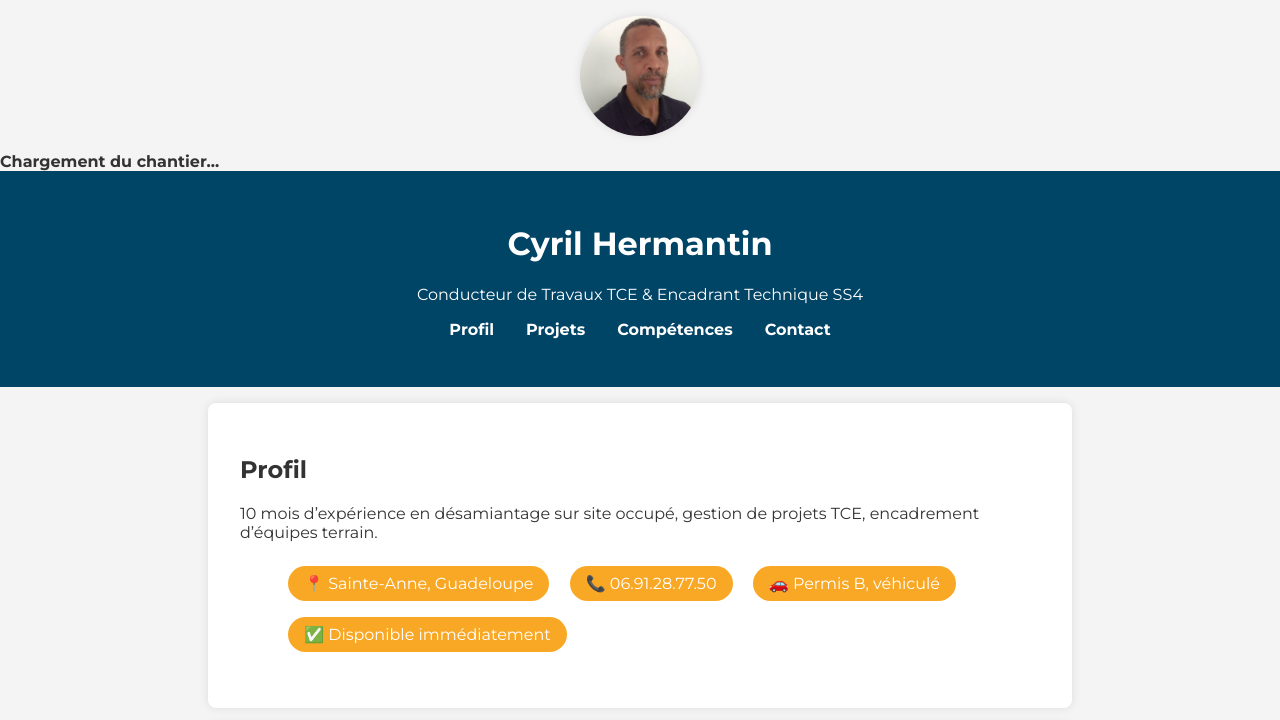
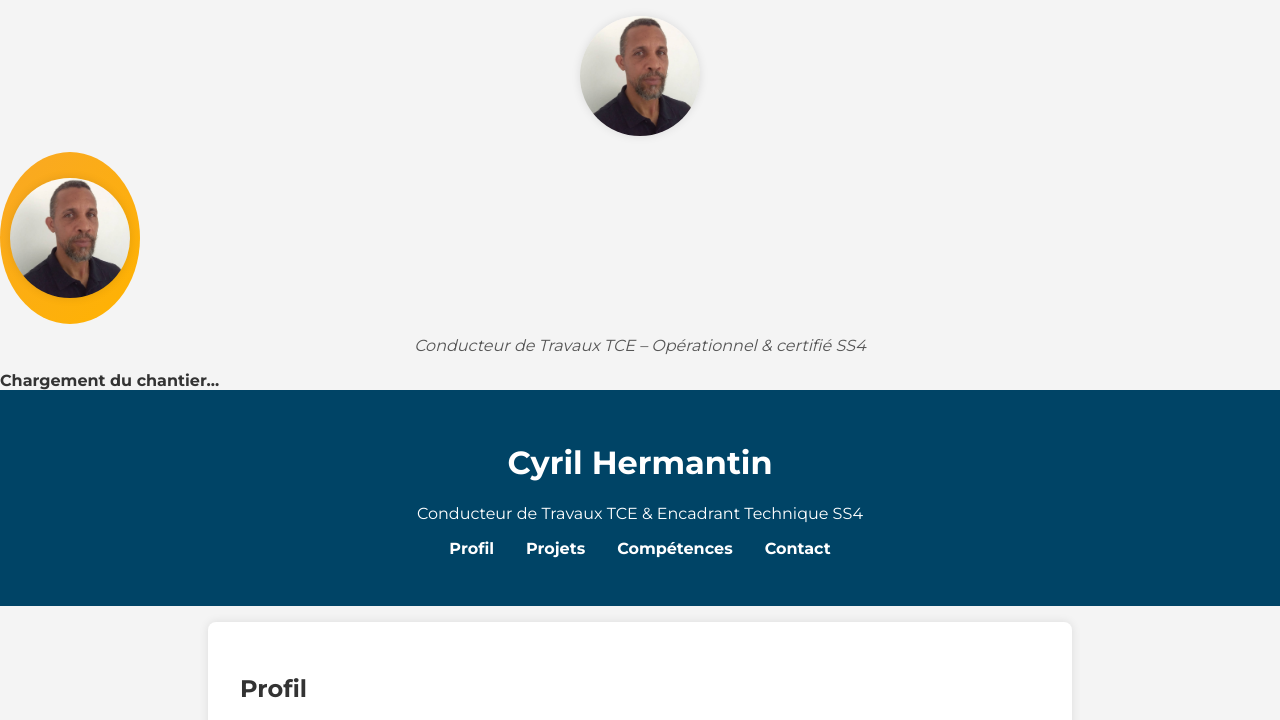
Before and after one commit to cyrilhermantin-create/cv-cyril-hermantin, a plain HTML site: page index.html in a window 1280 px wide. Shown: the top 720 px of the page. Drawn offline with Linux system fonts and the light colour scheme.

Commit message:
Add files via upload

```diff
--- a/index.html
+++ b/index.html
@@ -5,6 +5,11 @@
   <meta name="viewport" content="width=device-width, initial-scale=1.0" />
   <title>Cyril Hermantin – Conducteur de Travaux TCE</title>
 	<img src="photo-cyril.jpg" alt="Photo de Cyril Hermantin" class="portrait" />
+<div class="photo-wrapper">
+  <img src="photo-cyril.jpg" alt="Photo de Cyril Hermantin" class="portrait" />
+</div>
+<p class="photo-caption">Conducteur de Travaux TCE – Opérationnel & certifié SS4</p>
+
 
   <link href="https://fonts.googleapis.com/css2?family=Montserrat:wght@400;700&display=swap" rel="stylesheet">
   <link rel="stylesheet" href="style.css" />
--- a/style.css
+++ b/style.css
@@ -63,6 +63,28 @@ nav ul {
 }
 .atouts-list li:hover {
   transform: scale(1.02);
+}
+.portrait {
+  width: 150px;
+  border-radius: 50%;
+  box-shadow: 0 0 15px rgba(249, 168, 37, 0.6); /* halo orangé */
+  transition: transform 0.3s ease, box-shadow 0.3s ease;
+}
+.portrait:hover {
+  transform: scale(1.05);
+  box-shadow: 0 0 25px rgba(255, 193, 7, 0.8);
+}
+.photo-wrapper {
+  background: linear-gradient(135deg, #f9a825, #ffb300);
+  padding: 10px;
+  border-radius: 50%;
+  display: inline-block;
+}
+.photo-caption {
+  font-style: italic;
+  color: #555;
+  margin-top: 0.5rem;
+  text-align: center;
 }
 
 
```
